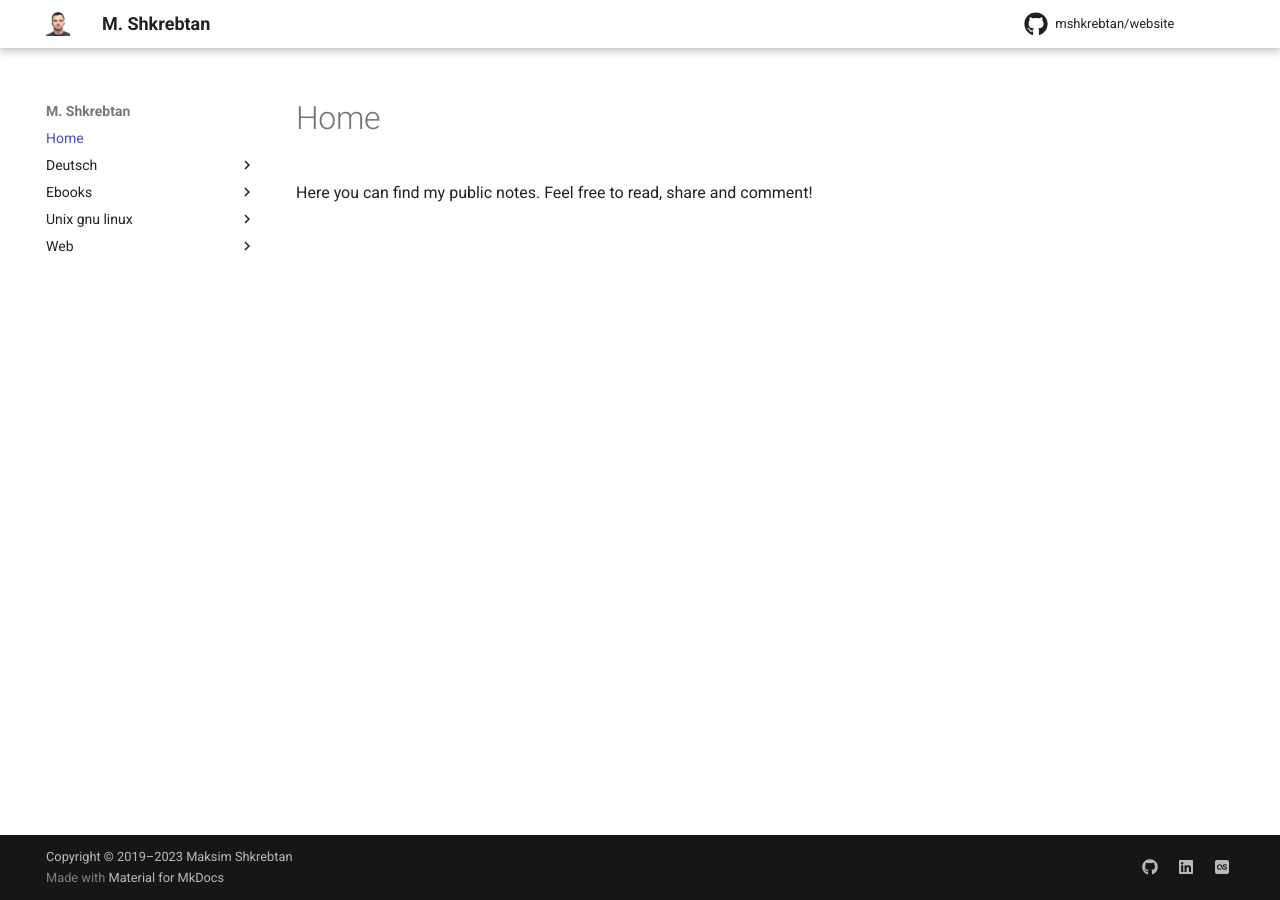
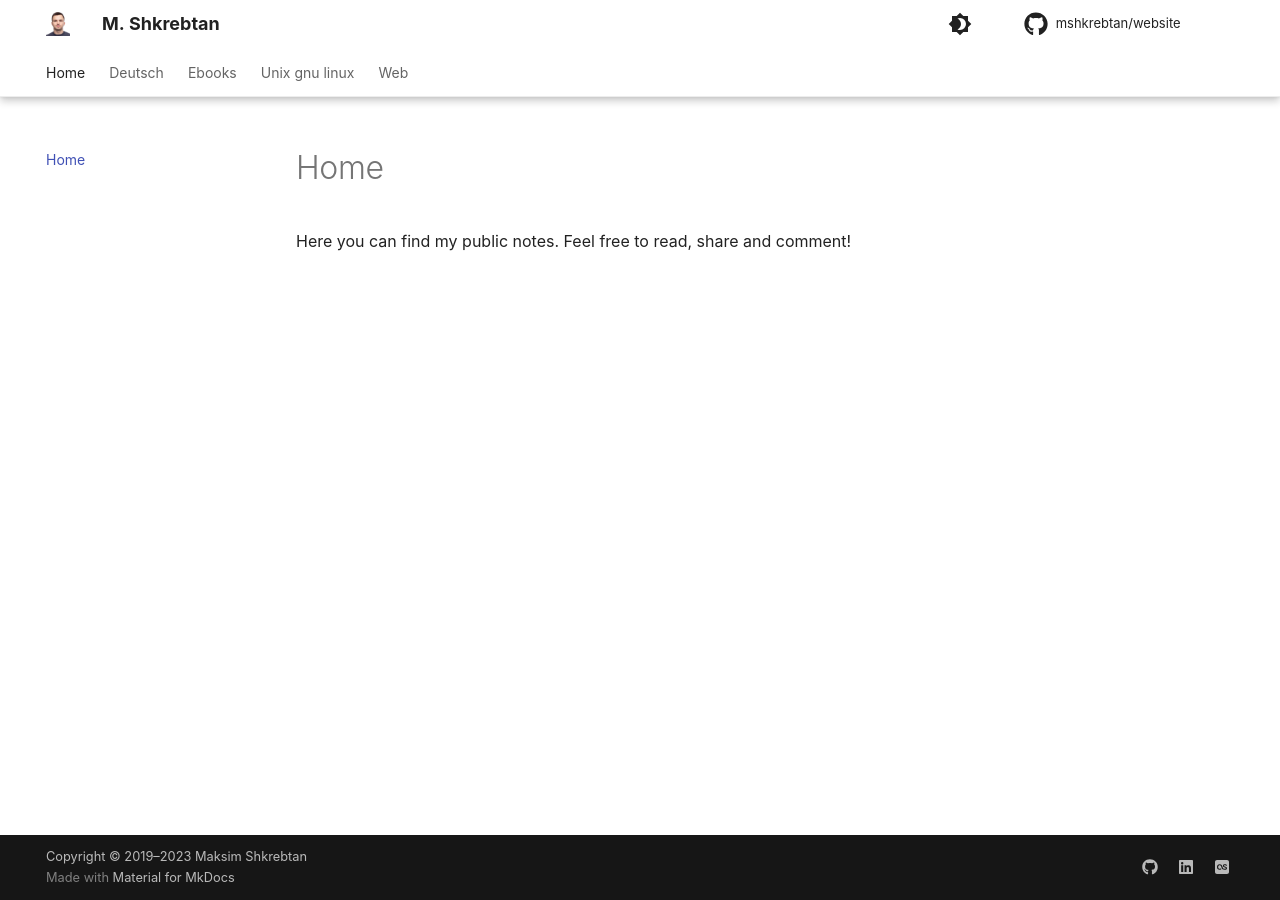
Before and after one commit to mshkrebtan/notes.maxie.xyz, an MkDocs documentation site: the page built from notes/README.md, in a window 1280 px wide. Built offline with MkDocs 1.6.1 and Material for MkDocs 9.7.7, drawn with Linux system fonts in a browser that asks for light colours; comment, search, counter and statistics services are not loaded.

Commit message:
mkdocs: Update themes, favicon, fonts and navigation settings

```diff
--- a/mkdocs.yaml
+++ b/mkdocs.yaml
@@ -7,14 +7,33 @@ edit_uri: edit/mkdocs/notes/
 
 theme:
   name: material
-  logo: assets/photo.jpg
+  palette:
+    # Palette toggle for light mode
+    - media: "(prefers-color-scheme: light)"
+      scheme: default
+      primary: white
+      toggle:
+        icon: material/brightness-4
+        name: Switch to dark mode
+
+    # Palette toggle for dark mode
+    - media: "(prefers-color-scheme: dark)"
+      scheme: slate
+      primary: blue grey
+      accent: amber
+      toggle:
+        icon: material/brightness-7
+        name: Switch to light mode
+  logo: assets/photo-rembg.jpg
+  favicon: assets/photo-rembg.jpg
   icon:
     repo: fontawesome/brands/github
+  font: false
   features:
     - navigation.instant
     - navigation.top
-  palette:
-    primary: white
+    - navigation.tabs
+    - navigation.tabs.sticky
   custom_dir: overrides
 
 extra:
```
Also changed, not shown: overrides/assets/photo-rembg.jpg (added).
